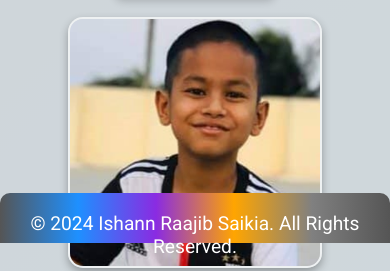
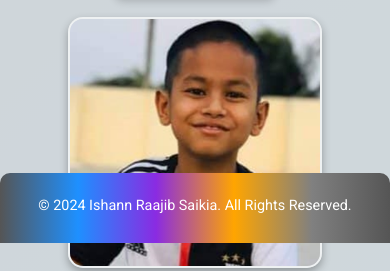
Before and after one commit to ishann-saikia/i17india, a plain HTML site: page index.html in a window 390 px wide. Shown: the part 601-872 px from the top of the page. Drawn offline with Linux system fonts and the light colour scheme.

Commit message:
Updated media queries for better responsiveness.

```diff
--- a/styles.css
+++ b/styles.css
@@ -207,8 +207,7 @@ body {
 footer {
     text-align: center;
     height: 50px; /* Adjust height */
-/*    background: linear-gradient(to right, #3a1c71, #d76d77, #ffaf7b);*/
-background: linear-gradient(to right, #555555, #1E90FF, #8A2BE2, #FFA500, #808080, #555555); /* Dark grey to blue to violet to orange to grey to dark grey gradient */
+    background: linear-gradient(to right, #555555, #1E90FF, #8A2BE2, #FFA500, #808080, #555555); /* Dark grey to blue to violet to orange to grey to dark grey gradient */
     border-radius: 10px 10px 0 0;
     position: fixed; /* Make the footer fixed at the bottom */
     bottom: 0;
@@ -242,4 +241,18 @@ background: linear-gradient(to right, #555555, #1E90FF, #8A2BE2, #FFA500, #80808
         display: block;
         padding: 10px 0;
     }
+
+    footer {
+        font-size: 1rem; /* Adjust font size for tablets */
+        height: 60px; /* Adjust height for tablets */
+        padding: 5px 10px 10px 10px; /* Adjust padding for tablets */
+    }
 }
+
+@media (max-width: 480px) {
+    footer {
+        font-size: 0.9rem; /* Adjust font size for mobile */
+        height: 70px; /* Adjust height for mobile */
+        padding: 10px 10px 15px 10px; /* Adjust padding for mobile */
+    }
+}
```
